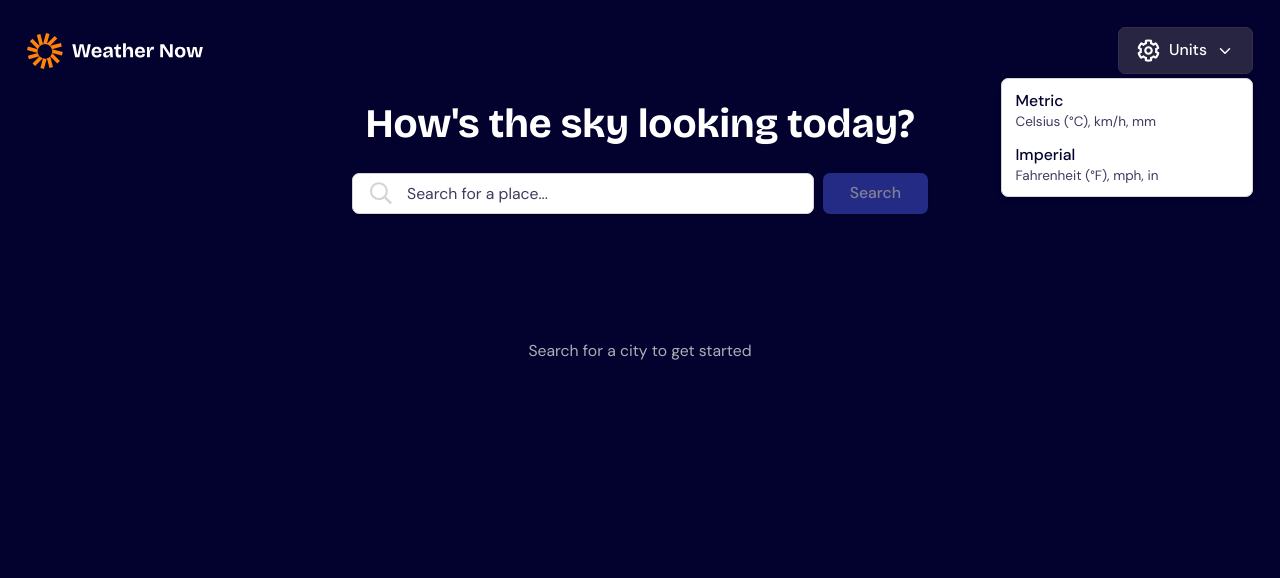
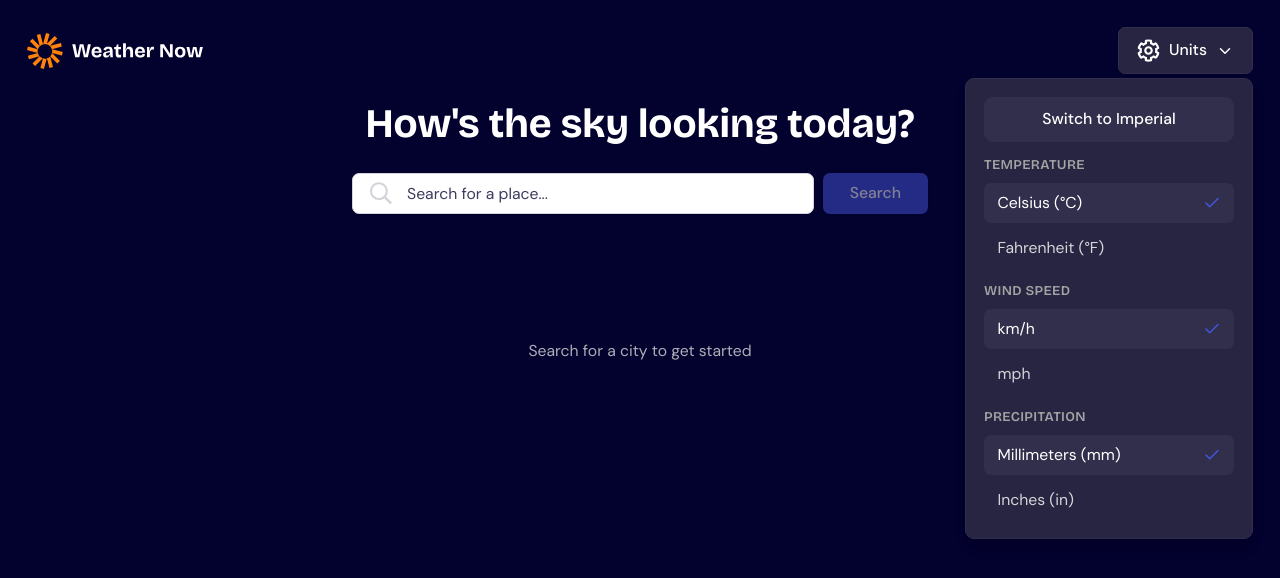
Before and after one commit to keith-ufumeli/weather-app-frontend-mentor, a React (Vite) app: page / in a window 1280 px wide. Both pictures are taken after a click on the button "Units". Shown: the top 578 px of the page. Built offline with nearby package versions, Linux system fonts and the light colour scheme.

Commit message:
Refactor Header component to replace unit selection logic with a dedicated UnitsDropdown component; streamline code by removing unnecessary state management and dropdown menu implementation.

```diff
--- a/src/components/Header.tsx
+++ b/src/components/Header.tsx
@@ -1,38 +1,8 @@
-import { useState, useEffect } from 'react';
-import { ChevronDown } from 'lucide-react';
-import {
-  DropdownMenu,
-  DropdownMenuContent,
-  DropdownMenuItem,
-  DropdownMenuTrigger,
-} from '@/components/ui/dropdown-menu';
 import { SearchBar } from '@/components/SearchBar';
-import { useWeather } from '@/hooks/useWeather';
+import { UnitsDropdown } from '@/components/UnitsDropdown';
 import logoIcon from '@/assets/images/logo.svg';
-import unitsIcon from '@/assets/images/icon-units.svg';
-import checkmarkIcon from '@/assets/images/icon-checkmark.svg';
-
-const UNITS_STORAGE_KEY = 'weather-app-units';
 
 export function Header() {
-  const { units, setUnits } = useWeather();
-  const [hasSelectedUnits, setHasSelectedUnits] = useState(false);
-
-  useEffect(() => {
-    // Check if user has previously selected units
-    const saved = localStorage.getItem(UNITS_STORAGE_KEY);
-    setHasSelectedUnits(saved === 'imperial' || saved === 'metric');
-  }, []);
-
-  const handleUnitsChange = (newUnits: 'metric' | 'imperial') => {
-    setUnits(newUnits);
-    setHasSelectedUnits(true);
-  };
-
-  const displayText = hasSelectedUnits
-    ? (units === 'imperial' ? 'Imperial' : 'Metric')
-    : 'Units';
-
   return (
     <header className="bg-neutral-900">
       <div className="container mx-auto px-4 md:px-6 py-6 max-w-7xl">
@@ -44,48 +14,7 @@ export function Header() {
             className="h-8"
           />
 
-          <DropdownMenu>
-            <DropdownMenuTrigger
-              className="flex items-center gap-2 px-4 py-2.5 rounded-md bg-neutral-800 hover:bg-neutral-700 focus:outline-none focus:ring-2 focus:ring-blue-500 focus:ring-offset-2 transition-colors text-neutral-0 border border-neutral-700"
-              aria-label="Units selector"
-            >
-              <img src={unitsIcon} alt="" className="w-5 h-5" aria-hidden="true" />
-              <span className="text-sm font-medium">
-                {displayText}
-              </span>
-              <ChevronDown className="w-4 h-4" aria-hidden="true" />
-            </DropdownMenuTrigger>
-            <DropdownMenuContent align="end" className="w-56">
-              <DropdownMenuItem
-                onClick={() => handleUnitsChange('metric')}
-                className="flex items-center justify-between cursor-pointer"
-              >
-                <div>
-                  <div className="font-medium">Metric</div>
-                  <div className="text-xs text-neutral-600">
-                    Celsius (°C), km/h, mm
-                  </div>
-                </div>
-                {units === 'metric' && (
-                  <img src={checkmarkIcon} alt="" className="w-4 h-4" aria-hidden="true" />
-                )}
-              </DropdownMenuItem>
-              <DropdownMenuItem
-                onClick={() => handleUnitsChange('imperial')}
-                className="flex items-center justify-between cursor-pointer"
-              >
-                <div>
-                  <div className="font-medium">Imperial</div>
-                  <div className="text-xs text-neutral-600">
-                    Fahrenheit (°F), mph, in
-                  </div>
-                </div>
-                {units === 'imperial' && (
-                  <img src={checkmarkIcon} alt="" className="w-4 h-4" aria-hidden="true" />
-                )}
-              </DropdownMenuItem>
-            </DropdownMenuContent>
-          </DropdownMenu>
+          <UnitsDropdown />
         </div>
 
         {/* Main heading */}
--- /dev/null
+++ b/src/components/UnitsDropdown.tsx
@@ -0,0 +1,158 @@
+import { useState, useEffect } from 'react';
+import { ChevronDown, Check } from 'lucide-react';
+import {
+  DropdownMenu,
+  DropdownMenuContent,
+  DropdownMenuTrigger,
+} from '@/components/ui/dropdown-menu';
+import { useWeather } from '@/hooks/useWeather';
+import unitsIcon from '@/assets/images/icon-units.svg';
+
+const UNITS_STORAGE_KEY = 'weather-app-units';
+
+interface UnitOption {
+  value: 'metric' | 'imperial';
+  label: string;
+}
+
+const temperatureOptions: UnitOption[] = [
+  { value: 'metric', label: 'Celsius (°C)' },
+  { value: 'imperial', label: 'Fahrenheit (°F)' },
+];
+
+const windSpeedOptions: UnitOption[] = [
+  { value: 'metric', label: 'km/h' },
+  { value: 'imperial', label: 'mph' },
+];
+
+const precipitationOptions: UnitOption[] = [
+  { value: 'metric', label: 'Millimeters (mm)' },
+  { value: 'imperial', label: 'Inches (in)' },
+];
+
+export function UnitsDropdown() {
+  const { units, setUnits } = useWeather();
+  const [hasSelectedUnits, setHasSelectedUnits] = useState(false);
+
+  useEffect(() => {
+    // Check if user has previously selected units
+    const saved = localStorage.getItem(UNITS_STORAGE_KEY);
+    setHasSelectedUnits(saved === 'imperial' || saved === 'metric');
+  }, []);
+
+  const handleUnitsChange = (newUnits: 'metric' | 'imperial') => {
+    setUnits(newUnits);
+    setHasSelectedUnits(true);
+  };
+
+  const displayText = hasSelectedUnits
+    ? (units === 'imperial' ? 'Imperial' : 'Metric')
+    : 'Units';
+
+  const oppositeUnits = units === 'metric' ? 'Imperial' : 'Metric';
+
+  return (
+    <DropdownMenu>
+      <DropdownMenuTrigger
+        className="flex items-center gap-2 px-4 py-2.5 rounded-md bg-neutral-800 hover:bg-neutral-700 focus:outline-none focus:ring-2 focus:ring-blue-500 focus:ring-offset-2 focus:ring-offset-neutral-900 transition-colors text-neutral-0 border border-neutral-700"
+        aria-label="Units selector"
+      >
+        <img src={unitsIcon} alt="" className="w-5 h-5" aria-hidden="true" />
+        <span className="text-sm font-medium">
+          {displayText}
+        </span>
+        <ChevronDown className="w-4 h-4" aria-hidden="true" />
+      </DropdownMenuTrigger>
+
+      <DropdownMenuContent
+        align="end"
+        className="w-64 bg-neutral-800 border border-neutral-700 shadow-lg rounded-lg p-0 overflow-hidden"
+      >
+        {/* Switch Units Button */}
+        <div className="p-4 pb-3">
+          <button
+            onClick={() => handleUnitsChange(units === 'metric' ? 'imperial' : 'metric')}
+            className="w-full px-4 py-2.5 bg-neutral-700 hover:bg-neutral-600 rounded-lg text-sm font-medium text-neutral-0 transition-colors"
+          >
+            Switch to {oppositeUnits}
+          </button>
+        </div>
+
+        {/* Temperature Section */}
+        <div className="px-4 pb-3">
+          <h3 className="text-xs font-semibold text-neutral-400 mb-2 uppercase tracking-wide">
+            Temperature
+          </h3>
+          <div className="space-y-1">
+            {temperatureOptions.map((option) => (
+              <button
+                key={option.value}
+                onClick={() => handleUnitsChange(option.value)}
+                className={`w-full flex items-center justify-between px-3 py-2 rounded-md text-sm transition-colors ${
+                  units === option.value
+                    ? 'bg-neutral-700 text-neutral-0'
+                    : 'text-neutral-200 hover:bg-neutral-700'
+                }`}
+              >
+                <span>{option.label}</span>
+                {units === option.value && (
+                  <Check className="w-4 h-4 text-blue-500" aria-hidden="true" />
+                )}
+              </button>
+            ))}
+          </div>
+        </div>
+
+        {/* Wind Speed Section */}
+        <div className="px-4 pb-3">
+          <h3 className="text-xs font-semibold text-neutral-400 mb-2 uppercase tracking-wide">
+            Wind Speed
+          </h3>
+          <div className="space-y-1">
+            {windSpeedOptions.map((option) => (
+              <button
+                key={option.value}
+                onClick={() => handleUnitsChange(option.value)}
+                className={`w-full flex items-center justify-between px-3 py-2 rounded-md text-sm transition-colors ${
+                  units === option.value
+                    ? 'bg-neutral-700 text-neutral-0'
+                    : 'text-neutral-200 hover:bg-neutral-700'
+                }`}
+              >
+                <span>{option.label}</span>
+                {units === option.value && (
+                  <Check className="w-4 h-4 text-blue-500" aria-hidden="true" />
+                )}
+              </button>
+            ))}
+          </div>
+        </div>
+
+        {/* Precipitation Section */}
+        <div className="px-4 pb-4">
+          <h3 className="text-xs font-semibold text-neutral-400 mb-2 uppercase tracking-wide">
+            Precipitation
+          </h3>
+          <div className="space-y-1">
+            {precipitationOptions.map((option) => (
+              <button
+                key={option.value}
+                onClick={() => handleUnitsChange(option.value)}
+                className={`w-full flex items-center justify-between px-3 py-2 rounded-md text-sm transition-colors ${
+                  units === option.value
+                    ? 'bg-neutral-700 text-neutral-0'
+                    : 'text-neutral-200 hover:bg-neutral-700'
+                }`}
+              >
+                <span>{option.label}</span>
+                {units === option.value && (
+                  <Check className="w-4 h-4 text-blue-500" aria-hidden="true" />
+                )}
+              </button>
+            ))}
+          </div>
+        </div>
+      </DropdownMenuContent>
+    </DropdownMenu>
+  );
+}
```
